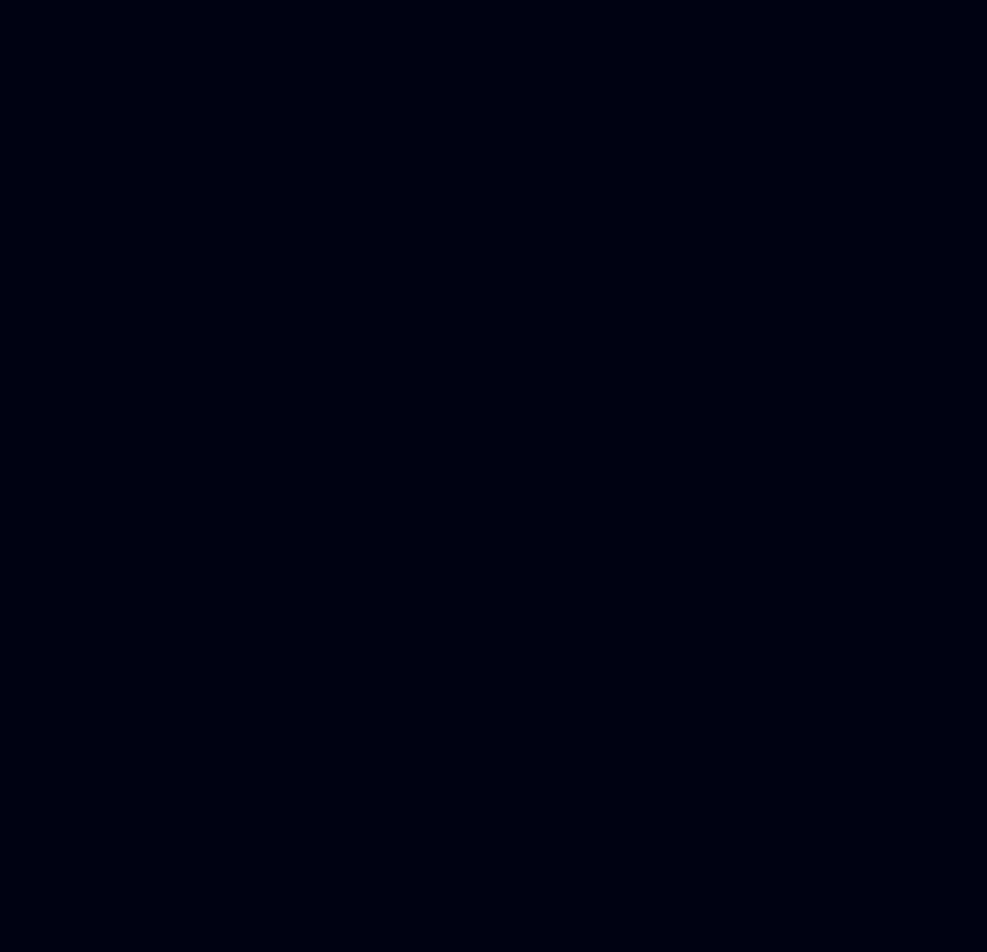
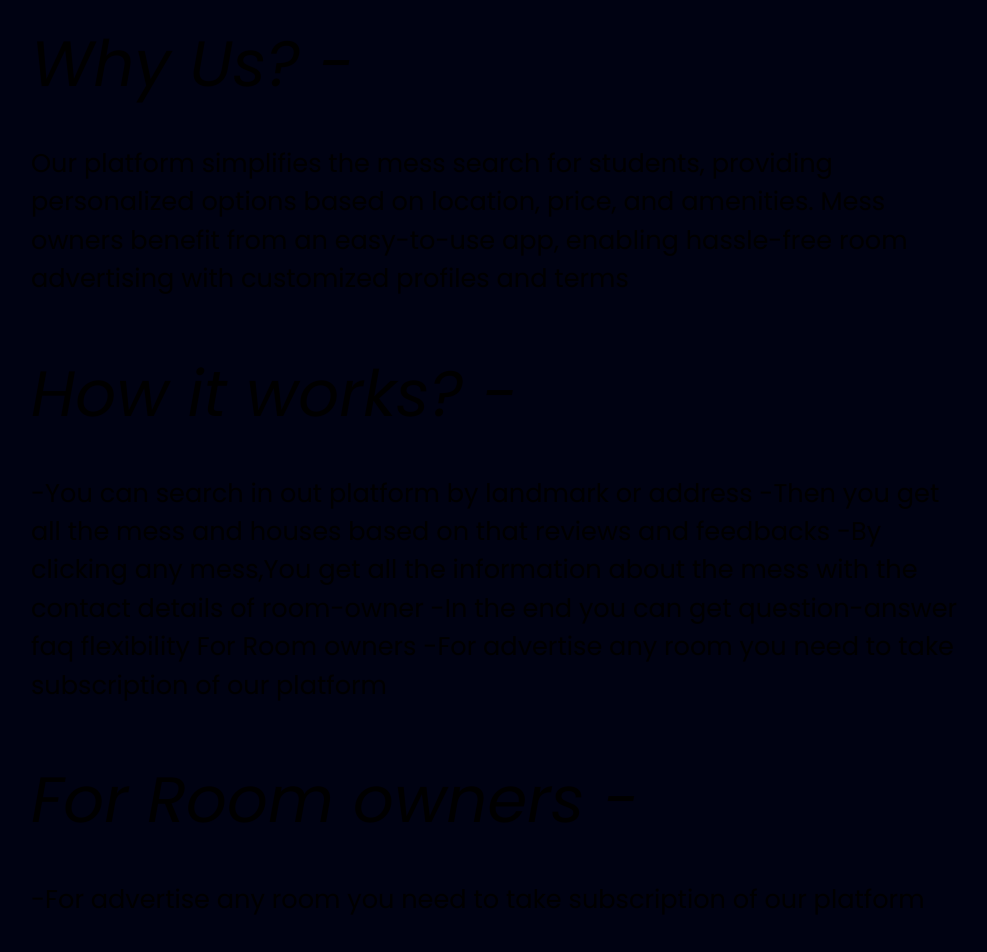
Before and after one commit to sssSync/Renter_Traker, a React (Vite) app in the folder frontend/: page / in a window 1280 px wide. Shown: the part 656-1608 px from the top of the page, without its empty margins (145-1132 px from the left). Before the commit the page ends 800 px from the top, so only its background shows below. Built offline with nearby package versions, Linux system fonts and the light colour scheme.

Commit message:
last-for-haka

```diff
--- a/frontend/src/App.css
+++ b/frontend/src/App.css
@@ -2,7 +2,7 @@
 
 @font-face {
   font-family: "Roxal";
-  src: url("./assets/RoxaleStoryItalic-GOwLa.woff") format("woff");
+  src: url("./assets/RoxaleStory.woff") format("woff");
 }
 
 :root {
--- a/frontend/src/components/Intro/Intro.jsx
+++ b/frontend/src/components/Intro/Intro.jsx
@@ -2,7 +2,7 @@
 const Intro = () => {
   return (
     <div>
-      <div className="container flex justify-center items-center h-[70vh]">
+      <div className="container flex flex-col justify-center items-center h-[70vh]">
         <h1>
           Your Second <span>Home</span>
         </h1>
--- a/frontend/src/components/Intro/intro-style.scss
+++ b/frontend/src/components/Intro/intro-style.scss
@@ -1,11 +1,23 @@
-// @font-face {
-//     font-family: "Roxal";
-//     src: url("../../assets/RoxaleStoryItalic-GOwLa.woff") format("woff");
-// }
-
 .container {
     h1 {
         font-size: 5rem;
-        font-family: "Roxal";
+        font-family: "Roxal", sans-serif;
+        ;
     }
 }
+
+
+.about {
+    padding: 0 11rem;
+
+    h1 {
+        font-style: oblique;
+        font-size: 4rem;
+        margin-bottom: 2rem;
+    }
+
+    font-size: 1.6rem;
+    font-family: 'Poppins',
+    sans-serif;
+    margin-bottom: 3rem;
+}
--- a/frontend/src/components/NavBar/BigNav.jsx
+++ b/frontend/src/components/NavBar/BigNav.jsx
@@ -14,7 +14,7 @@
               <Link to="/">Home</Link>
             </li>
             <li>
-              <Link to="/">About</Link>
+              <a href="#about">About</a>
             </li>
             <li>
               <Link to="/search">Search</Link>
--- a/frontend/src/index.css
+++ b/frontend/src/index.css
@@ -13,9 +13,11 @@
   padding: 0;
   margin: 0;
   box-sizing: border-box;
+  scroll-behavior: smooth;
 }
 
 body {
   width: 100vw;
   background-color: #000212;
+  scroll-behavior: smooth;
 }
--- a/frontend/src/pages/Home/Home.jsx
+++ b/frontend/src/pages/Home/Home.jsx
@@ -12,7 +12,24 @@
     >
       <Intro />
 
-      <div className="about mt-28" id="about"></div>
+      <div className="about mt-28" id="about">
+        <h1 className="text-[3rem]"> Why Us? -</h1>
+        Our platform simplifies the mess search for students, providing personalized options based
+        on location, price, and amenities. Mess owners benefit from an easy-to-use app, enabling
+        hassle-free room advertising with customized profiles and terms
+      </div>
+      <div className="about">
+        <h1>How it works? -</h1>
+        -You can search in out platform by landmark or address -Then you get all the mess and houses
+        based on that reviews and feedbacks -By clicking any mess,You get all the information about
+        the mess with the contact details of room-owner -In the end you can get question-answer faq
+        flexibility For Room owners -For advertise any room you need to take subscription of our
+        platform
+      </div>
+      <div className="about">
+        <h1>For Room owners -</h1>
+        -For advertise any room you need to take subscription of our platform
+      </div>
     </div>
   );
 };
```
Also changed, not shown: frontend/src/assets/RoxaleStory.woff (renamed from frontend/src/assets/RoxaleStoryItalic-GOwLa.woff).
